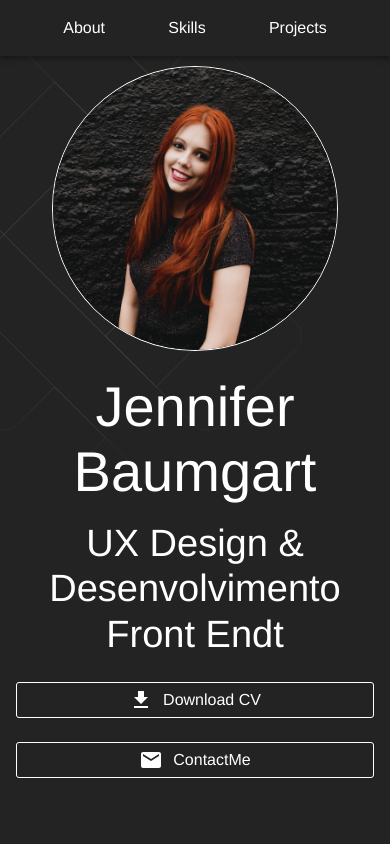
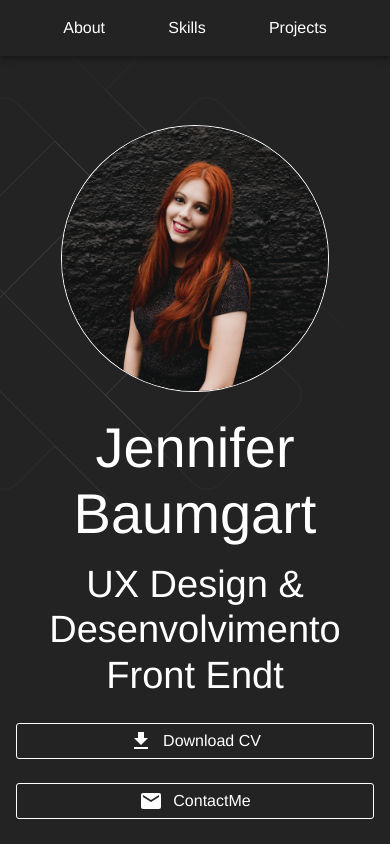
Before and after one commit to jenniferdsbaumgart/jenniferbaum-portfolio, a React (Vite) app: page / in a window 390 px wide. Built offline with nearby package versions, Linux system fonts and the light colour scheme.

Commit message:
fix: Hero component UI

```diff
--- a/src/pages/Home/sections/Hero/Hero.tsx
+++ b/src/pages/Home/sections/Hero/Hero.tsx
@@ -13,11 +13,16 @@ const Hero = () => {
       height: "100vh",
       display: "flex",
       alignItems: "center",
-
+      [theme.breakpoints.up('xs')]: {
+        paddingTop: "100px",
+      },
+      [theme.breakpoints.up('md')]: {
+        paddingTop: "0"
+      }
   }))
 
   const StyledImg = styled("img")(({theme}) => ({
-    width: "80%",
+    width: "75%",
     borderRadius: "50%",
     border: `1px solid ${theme.palette.primary.contrastText}`
 
```
